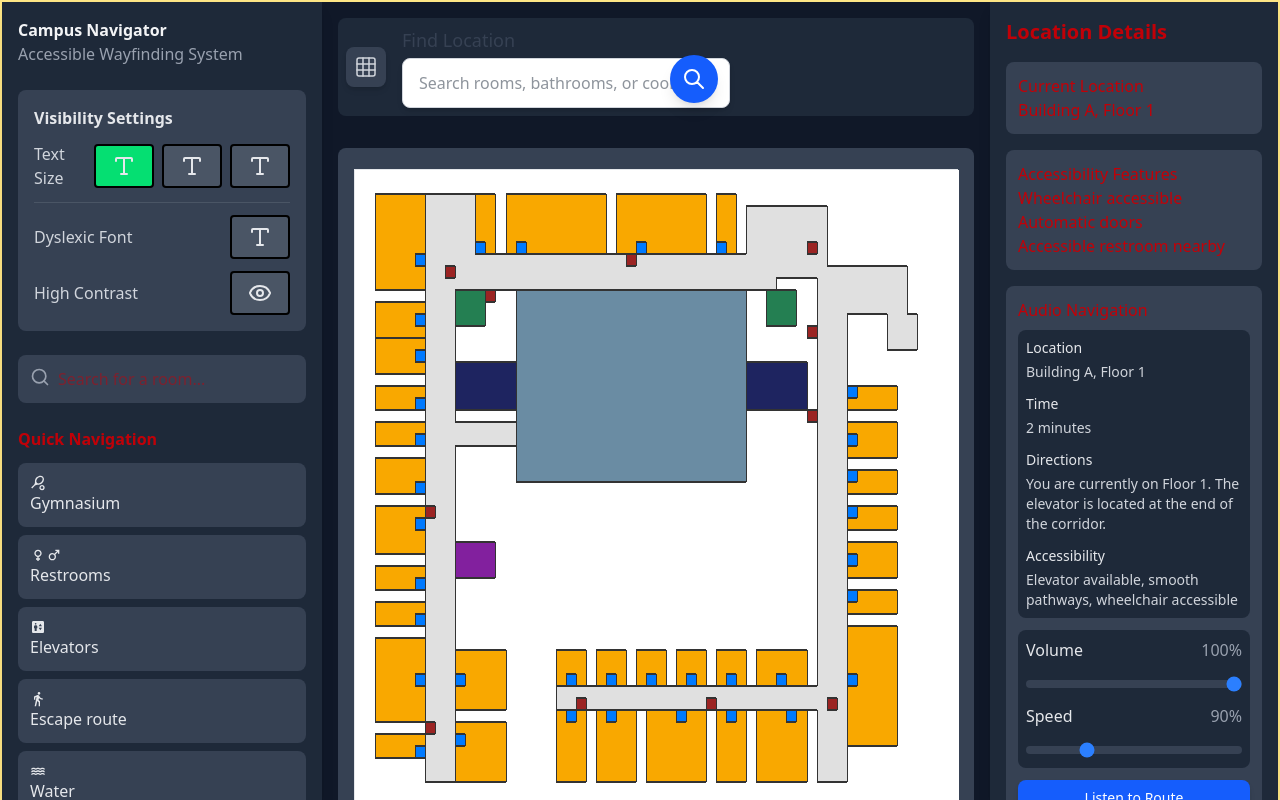
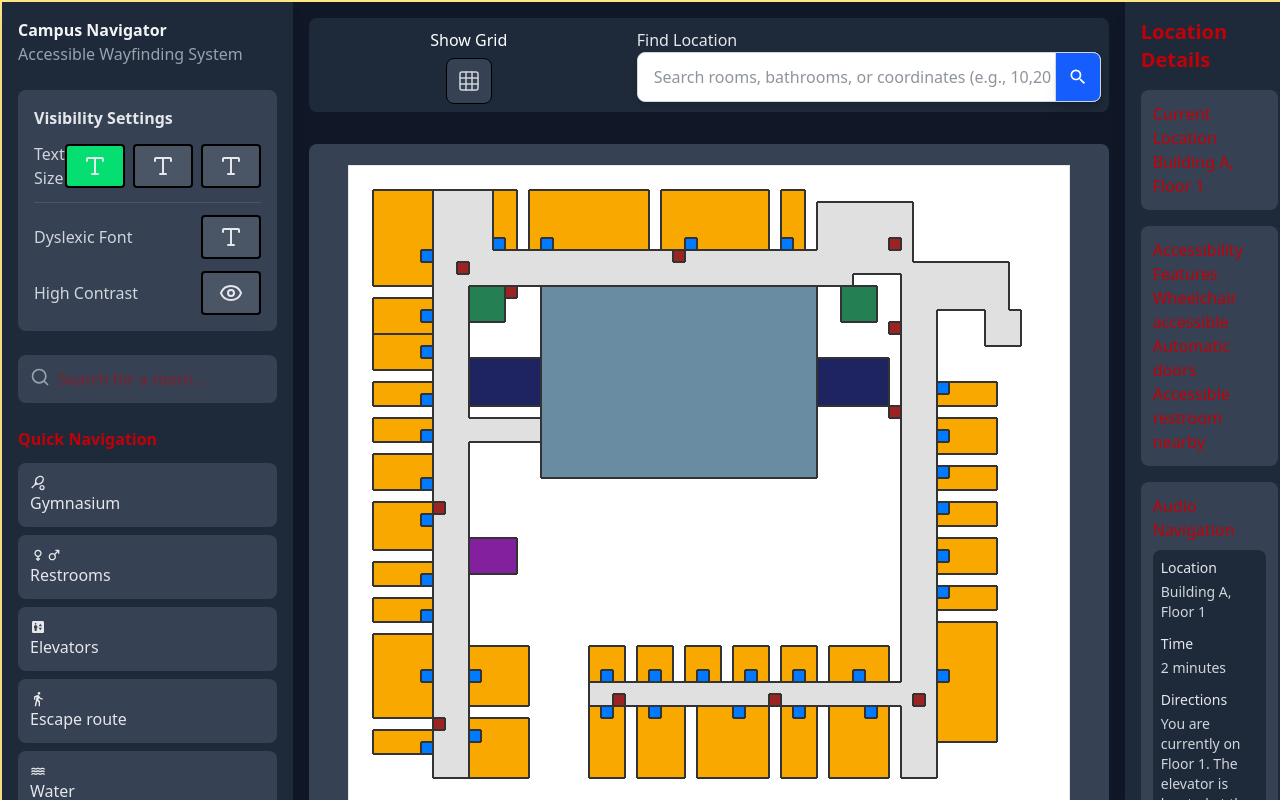
Before and after one commit to Mariusz-Borczuk/pathfinder, a React (Vite) app: page / in a window 1280 px wide. Shown: the top 800 px of the page. Built offline with nearby package versions, Linux system fonts and the light colour scheme.

Commit message:
feat: Location search field good looking with icons which floor on top menu pinging square wrong map

```diff
--- a/src/components/Accessibility_Button.tsx
+++ b/src/components/Accessibility_Button.tsx
@@ -20,7 +20,7 @@ export const AccessibilityButton: React.FC<AccessibilityButtonProps> = ({
             onClick={onClick}
             className={`p-2 rounded ${
                 isActive ? "bg-green-400" : "bg-gray-600"
-            } text-black hover:opacity-90 hover:shadow-lg focus:ring-2 focus:ring-green-800 focus:outline-none border-2 rounded px-4 py-2`}
+            } text-black hover:shadow-lg hover:scale-105 focus:ring-2 focus:ring-green-800 focus:outline-none border-2 rounded px-4 py-2`}
             aria-label={label}
         >
             {icon}
--- a/src/components/ui/layouts/Layout3.tsx
+++ b/src/components/ui/layouts/Layout3.tsx
@@ -122,14 +122,19 @@ const WayfindingApp3: React.FC<LayoutProps> = ({ children }) => {
       <div className="flex-1 p-4">
         <div className="flex justify-between items-center mb-4">
           <div className="flex gap-4 items-center p-2 mb-4 bg-gray-800 rounded-lg w-full">
-            <div className="flex items-center space-x-4 w-96">
+            <div className="flex items-center space-x-4 w-196">
+              <div className="flex-1">
                 <GridToggleButton showGrid={showGrid} onToggle={() => setShowGrid(!showGrid)} settings={settings} />
+              </div>
+              <div className="flex-1">
                 <LocationSearchField
                   onSearch={handleSearch}
                   currentFloor={currentFloor}
                   setCurrentFloor={setCurrentFloor}
                   settings={settings}
                 />
+              </div>
+
             </div>
           </div>
         </div>
--- a/src/components/ui/mapCenter/Map_View.tsx
+++ b/src/components/ui/mapCenter/Map_View.tsx
@@ -2,7 +2,7 @@ import React, { useRef } from 'react';
 import { MapViewProps } from '../../types/types';
 import { FloorGrid } from './Coordinates_Room_Converter';
 
-export const MapView: React.FC<MapViewProps> = ({ currentFloor, showGrid, settings, highlightedLocation }) => {
+export const MapView: React.FC<MapViewProps> = ({ currentFloor, showGrid, highlightedLocation }) => {
     const mapRef = useRef<HTMLDivElement>(null);
 
     return (
@@ -17,7 +17,7 @@ export const MapView: React.FC<MapViewProps> = ({ currentFloor, showGrid, settin
 
                 {highlightedLocation && (
                     <div
-                        className="absolute w-6 h-6 bg-red-500 rounded-full animate-pulse border-2 border-white"
+                        className="absolute w-4 h-4 bg-red-500  animate-pulse border-2 border-white"
                         style={{
                             left: `calc(${highlightedLocation.location.x * 12}px + 1rem)`,
                             top: `calc(${highlightedLocation.location.y * 12}px + 1rem)`,
--- a/src/components/ui/mapCenter/topPart/GridToggleButton.tsx
+++ b/src/components/ui/mapCenter/topPart/GridToggleButton.tsx
@@ -1,23 +1,40 @@
 import { Grid } from 'lucide-react';
 import React from 'react';
-import { GridToggleButtonProps } from '../../../types/types';
+import { AccessibilitySettings, GridToggleButtonProps } from '../../../types/types';
+import { getSettings } from '../../settings';
 
 export const GridToggleButton: React.FC<GridToggleButtonProps> = ({
     showGrid,
     onToggle,
+    settings = { contrast: "normal", fontSize: "medium", isDyslexicFont: false }
 }) => {
+    // Simplified initialization using the current showGrid state for the label
+    const gridLabel = showGrid ? "Hide Grid" : "Show Grid";
+
+    // Get contrast-appropriate styles
+    const labelClass = settings.contrast === "high"
+        ? `text-white font-bold ${getSettings(settings as AccessibilitySettings)} mb-1 px-2 py-0.5 rounded-md`
+        : `text-white font-medium ${getSettings(settings as AccessibilitySettings)} mb-1 px-2 py-0.5 rounded-md`;
 
     return (
+        <div className="flex flex-col items-center">
+            <span className={labelClass}>{gridLabel}</span>
             <button
                 onClick={onToggle}
-            className={`p-2 rounded-lg ${showGrid ? "bg-blue-600" : "bg-gray-700"} hover:bg-blue-700 transition-colors duration-200 shadow-md`}
-            title={showGrid ? "Hide Grid" : "Show Grid"}
+                className={`p-2.5 rounded-lg ${
+                    showGrid
+                    ? "bg-gradient-to-br bg-blue-600"
+                    : "bg-gradient-to-br bg-gray-700"
+                } hover:shadow-lg hover:scale-105 flex items-center justify-center border`}
+                title={gridLabel}
+                aria-label={gridLabel}
             >
                 <Grid
                     className={`w-6 h-6 ${showGrid ? "text-white" : "text-gray-300"}`}
-            strokeWidth={1.5}
-            size={15}
+                    strokeWidth={showGrid ? 2 : 1.5}
+                    size={16}
                 />
             </button>
+        </div>
     );
 };
--- a/src/components/ui/mapCenter/topPart/LocationSearchField.tsx
+++ b/src/components/ui/mapCenter/topPart/LocationSearchField.tsx
@@ -1,9 +1,11 @@
+import { FaFireExtinguisher, FaRestroom, FaWrench, MdElevator, MdLocationPin, MdSearch, MdStairs, SiGoogleclassroom } from '@/utils/icons';
 import React, { useEffect, useMemo, useState } from 'react';
 import { floor1Data } from '../../../types/floor1.data';
 import { floor2Data } from '../../../types/floor2.data';
 import { floor3Data } from '../../../types/floor3.data';
 import { floor4Data } from '../../../types/floor4.data';
 import { Coordinate, LocationSearchFieldProps, LocationSearchResult } from '../../../types/types';
+import { getFontSizeClass, getSearchStyles } from '../../settings';
 
 /**
  * A search input component that allows users to search for locations by name
@@ -79,7 +81,7 @@ const LocationSearchField: React.FC<LocationSearchFieldProps> = ({
             type: 'classroom',
             name: `Classroom ${room.number}`,
             floor: floorNumber,
-            location: entryCoord,
+            location: entryCoord as Coordinate, // Since we provide defaultLocation as fallback, entryCoord will never be undefined
             description: `Classroom ${room.number} on floor ${floorNumber}`
           });
         }
@@ -172,47 +174,14 @@ const LocationSearchField: React.FC<LocationSearchFieldProps> = ({
     setIsDropdownOpen(false);
   };
 
-  // Get high contrast styles based on settings
-  const getHighContrastStyles = () => {
-    if (settings?.contrast === "high") {
-      return {
-        inputBg: 'bg-white',
-        inputText: 'text-black font-bold',
-        inputBorder: 'border-2 border-black',
-        buttonBg: 'bg-black',
-        buttonText: 'text-white',
-        dropdownBg: 'bg-white',
-        dropdownBorder: 'border-2 border-black',
-        dropdownItemHover: 'hover:bg-yellow-300 hover:text-black',
-        resultText: 'text-black',
-        resultDetailText: 'text-black',
-        highlightBadge: 'bg-black text-white'
-      };
-    }
-    return {
-      inputBg: 'bg-white',
-      inputText: 'text-gray-800',
-      inputBorder: 'border border-gray-300',
-      buttonBg: 'bg-blue-600',
-      buttonText: 'text-white',
-      dropdownBg: 'bg-white',
-      dropdownBorder: 'border border-gray-300',
-      dropdownItemHover: 'hover:bg-gray-100',
-      resultText: 'text-gray-800',
-      resultDetailText: 'text-gray-500',
-      highlightBadge: 'bg-blue-100 text-blue-800'
-    };
-  };
-
-  const styles = getHighContrastStyles();
-  const fontSizeClass = settings ?
-    (settings.fontSize === "large" ? "text-lg" : settings.fontSize === "xlarge" ? "text-xl" : "text-base") :
-    "text-base";
+  // Get styles from the centralized settings
+  const styles = getSearchStyles(settings);
+  const fontSizeClass = getFontSizeClass(settings);
 
   return (
-    <div className="relative w-full">
+    <div className="relative w-116">
       <div className="relative">
-        <label htmlFor="location-search" className={`block text-lg font-medium mb-1 ${settings?.contrast === "high" ? "text-black" : "text-gray-700"}`}>
+        <label htmlFor="location-search" className={`block font-medium ${styles.labelText} ${fontSizeClass}`}>
           Find Location
         </label>
         <input
@@ -221,41 +190,42 @@ const LocationSearchField: React.FC<LocationSearchFieldProps> = ({
           value={searchQuery}
           onChange={(e) => setSearchQuery(e.target.value)}
           placeholder="Search rooms, bathrooms, or coordinates (e.g., 10,20)"
-          className={`w-full px-4 py-3 ${styles.inputBg} ${styles.inputText} ${styles.inputBorder} rounded-lg focus:outline-none focus:ring-2 focus:ring-blue-500 shadow-md ${fontSizeClass}`}
+          className={`w-full  px-4 pr-12 py-3 ${styles.inputBg} ${styles.inputText} ${styles.inputBorder} rounded-lg focus:outline-none focus:ring-2 focus:ring-blue-500 shadow-md ${fontSizeClass}`}
           onFocus={() => searchResults.length > 0 && setIsDropdownOpen(true)}
           onBlur={() => setTimeout(() => setIsDropdownOpen(false), 200)}
         />
+        <div className="absolute inset-y-0 right-0 flex items-center top-6">
           <button
-          className={`absolute right-3 top-1/2 transform -translate-y-1/4 ${styles.buttonBg} ${styles.buttonText} p-3 rounded-full shadow-lg hover:opacity-90 transition-opacity focus:outline-none focus:ring-2 focus:ring-offset-2 focus:ring-blue-500`}
+            className={`${styles.buttonBg} ${styles.buttonText} h-full px-3 rounded-r-lg shadow-lg hover:scale-105 hover:shadow-lg transition-opacity focus:outline-none focus:ring-2 focus:ring-offset-2 focus:ring-blue-500 flex items-center justify-center border-l ${styles.inputBorder}`}
             onClick={() => {
-            if (searchResults.length > 0) {
+              if (searchResults.length > 0 && searchResults[0]) {
             handleResultClick(searchResults[0]);
               }
             }}
             aria-label="Search"
           >
-          <svg xmlns="http://www.w3.org/2000/svg" className="h-6 w-6" fill="none" viewBox="0 0 24 24" stroke="currentColor">
-            <path strokeLinecap="round" strokeLinejoin="round" strokeWidth={2} d="M21 21l-6-6m2-5a7 7 0 11-14 0 7 7 0 0114 0z" />
-          </svg>
+            <MdSearch className={`h-5 w-5 ${styles.iconColor}`} />
           </button>
+        </div>
       </div>
 
       {isDropdownOpen && searchResults.length > 0 && (
-        <div className={`absolute z-10 mt-1 w-full ${styles.dropdownBg} ${styles.dropdownBorder} rounded-lg shadow-lg max-h-60 overflow-y-auto`}>
+        <div className={`absolute z-10 mt-1 w-full ${styles.dropdownBg} ${styles.dropdownBorder} rounded-md shadow-lg max-h-60 overflow-hidden`}>
+          <div className="overflow-y-auto max-h-60">
             {searchResults.map((result, index) => (
               <div
             key={`${result.type}-${result.name}-${index}`}
-              className={`px-4 py-3 cursor-pointer ${styles.dropdownItemHover} flex items-center ${fontSizeClass}`}
+            className={`px-5 py-3 cursor-pointer ${styles.dropdownItemHover} flex items-center ${fontSizeClass}`}
             onClick={() => handleResultClick(result)}
               >
-              <div className="mr-3 text-xl">
-                {result.type === 'classroom' && <span>🏫</span>}
-                {result.type === 'bathroom' && <span>🚻</span>}
-                {result.type === 'elevator' && <span>🔼</span>}
-                {result.type === 'stairs' && <span>🪜</span>}
-                {result.type === 'fireEquipment' && <span>🧯</span>}
-                {result.type === 'utilityRoom' && <span>🔧</span>}
-                {result.type === 'coordinate' && <span>📍</span>}
+            <div className="mr-1 pr-2 text-xl">
+              {result.type === 'classroom' && <span><SiGoogleclassroom /></span>}
+              {result.type === 'bathroom' && <span><FaRestroom /></span>}
+              {result.type === 'elevator' && <span><MdElevator /></span>}
+              {result.type === 'stairs' && <span><MdStairs /></span>}
+              {result.type === 'fireEquipment' && <span><FaFireExtinguisher /></span>}
+              {result.type === 'utilityRoom' && <span><FaWrench /></span>}
+              {result.type === 'coordinate' && <span><MdLocationPin /></span>}
             </div>
             <div className="flex flex-col">
               <span className={`font-semibold ${styles.resultText}`}>{result.name}</span>
@@ -265,12 +235,13 @@ const LocationSearchField: React.FC<LocationSearchFieldProps> = ({
               </span>
             </div>
             {result.floor !== currentFloor && (
-                <span className={`ml-auto text-sm ${styles.highlightBadge} px-2 py-1 rounded`}>
+              <span className={`text-sm ${styles.highlightBadge} px-1 py-1 rounded ml-auto`}>
                 On Floor {result.floor}
               </span>
             )}
               </div>
             ))}
+          </div>
         </div>
       )}
     </div>
--- a/src/components/ui/settings.tsx
+++ b/src/components/ui/settings.tsx
@@ -13,3 +13,51 @@ export const getSettings = ({ contrast, isDyslexicFont, fontSize }: Accessibilit
             : ""
     }`.trim();
 };
+
+// Function to get font size class based on settings
+export const getFontSizeClass = (settings?: AccessibilitySettings): string => {
+    if (!settings) return "text-base";
+
+    return settings.fontSize === "large"
+        ? "text-lg"
+        : settings.fontSize === "xlarge"
+            ? "text-xl"
+            : "text-base";
+};
+
+// Function to get high contrast styles for search components
+export const getSearchStyles = (settings?: AccessibilitySettings) => {
+    if (settings?.contrast === "high") {
+        return {
+            labelText: 'text-white font-bold',
+            inputBg: 'bg-white',
+            inputText: 'text-black font-bold',
+            inputBorder: 'border-4 border-black',
+            buttonBg: 'bg-white',
+            buttonText: 'text-black',
+            dropdownBg: 'bg-black',
+            dropdownBorder: 'border-4 border-white',
+            dropdownItemHover: 'hover:bg-gray-800',
+            resultText: 'text-white font-bold',
+            resultDetailText: 'text-white',
+            highlightBadge: 'bg-white text-black font-bold right-0',
+            iconColor: 'text-black'
+        };
+    }
+
+    return {
+        labelText: 'text-gray-200',
+        inputBg: 'bg-white',
+        inputText: 'text-gray-800',
+        inputBorder: 'border border-gray-300',
+        buttonBg: 'bg-blue-600',
+        buttonText: 'text-white',
+        dropdownBg: 'bg-white',
+        dropdownBorder: 'border border-gray-300',
+        dropdownItemHover: 'hover:bg-gray-100',
+        resultText: 'text-gray-800',
+        resultDetailText: 'text-gray-500',
+        highlightBadge: 'bg-blue-100 text-blue-800',
+        iconColor: 'text-white'
+    };
+};
--- a/src/utils/icons.ts
+++ b/src/utils/icons.ts
@@ -1,30 +1,25 @@
 import React from "react";
+import { IoMdEye } from "react-icons/io";
+import { LuType } from "react-icons/lu";
+import { FaRestroom,FaFireExtinguisher,FaWrench } from "react-icons/fa";
+import { SiGoogleclassroom } from "react-icons/si";
 import {
-  MdSportsTennis,
-  MdOutlineDirectionsWalk,
-  MdLocationOn,
-  MdHome,
   MdDarkMode,
   MdElevator,
   MdFemale,
+  MdHome,
+  MdLocationOn,
   MdMale,
+  MdOutlineDirectionsWalk,
+  MdSearch,
+  MdSportsTennis,
   MdWater,
+  MdStairs,
+  MdLocationPin
 } from "react-icons/md";
-import { LuType } from "react-icons/lu";
-import { IoMdEye } from "react-icons/io";
 // Export all icons as named exports
 export {
-  MdSportsTennis,
-  MdOutlineDirectionsWalk,
-  MdLocationOn,
-  MdHome,
-  MdDarkMode,
-  MdFemale,
-  MdMale,
-  MdWater,
-  MdElevator,
-  LuType,
-  IoMdEye,
+  IoMdEye, LuType, MdDarkMode, MdElevator, MdFemale, MdHome, SiGoogleclassroom, MdLocationOn, MdMale, MdOutlineDirectionsWalk, MdSearch, MdSportsTennis, MdWater, MdStairs, FaRestroom, FaFireExtinguisher, FaWrench, MdLocationPin
 };
 
 // Export commonly used icon combinations
```
Lines whose indentation alone changed are shown as unchanged.
